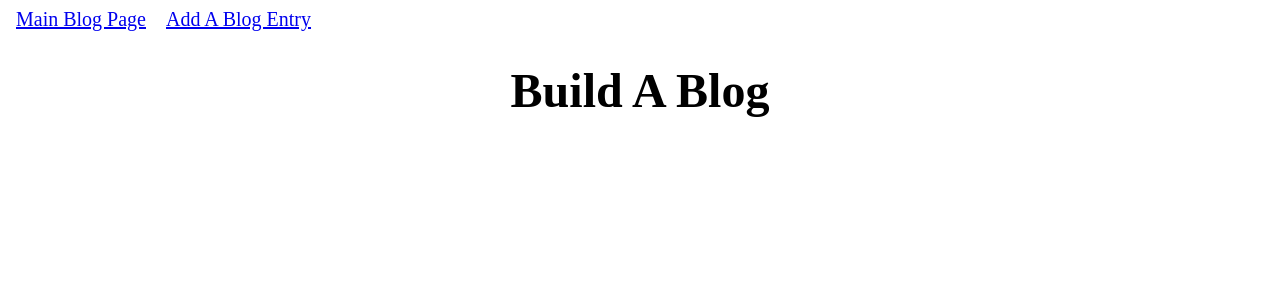
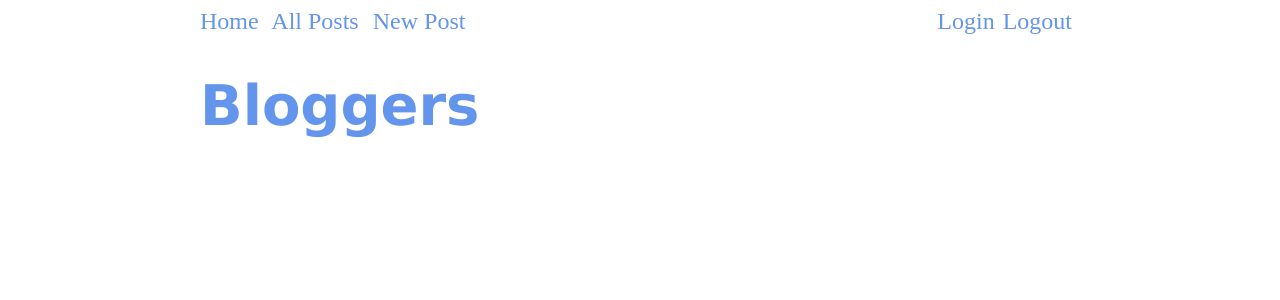
Before and after one commit to iinewmanii/blogz, a Flask app: page / in a window 1280 px wide. Shown: the top 300 px of the page. Run offline with Flask 2, Linux system fonts and the light colour scheme; data that the repository does not hold is empty; parts of the project's set-up code (start-up, migrations or seed data) failed here and were passed over.

Commit message:
Almost done!

```diff
--- a/main.py
+++ b/main.py
@@ -1,89 +1,189 @@
 import cgi
 from flask import Flask, redirect, request, session, flash, render_template, url_for, escape
 from flask_sqlalchemy import SQLAlchemy
+from sqlalchemy import desc
 
 app = Flask(__name__)
 app.config['DEBUG'] = True      # displays runtime errors in the browser
-app.config['SQLALCHEMY_DATABASE_URI'] = 'mysql+pymysql://build-a-blog:Newman13@localhost:8889/build-a-blog'
+app.config['SQLALCHEMY_DATABASE_URI'] = 'mysql+pymysql://blogz:Newman13@localhost:8889/blogz'
 app.config['SQLALCHEMY_ECHO'] = True
 
 db = SQLAlchemy(app)
 
-website = "Build A Blog"
+website = 'Blogz'
 
-# class User(db.Model):
-#     id = db.Column(db.Integer, primary_key=True)
-#     username = db.Column(db.String(20))
-#     password = db.Column(db.String(20))
+class User(db.Model):
+    id = db.Column(db.Integer, primary_key=True)
+    username = db.Column(db.String(20), unique=True)
+    password = db.Column(db.String(20))
+    blogs = db.relationship('Blog', backref='owner')
 
-#     def __init__(self, username, password):
-#         self.username = username
-#         self.password = password
-
-#     def __repr__(self):
-#         return '<User %r>' % self.username
+    def __init__(self, username, password):
+        self.username = username
+        self.password = password
 
 class Blog(db.Model):
     id = db.Column(db.Integer, primary_key=True)
     title = db.Column(db.String(120))
     body = db.Column(db.String(1000))
+    owner_id = db.Column(db.Integer, db.ForeignKey('user.id'))
 
-    def __init__(self, title, body):
+    def __init__(self, title, body, owner_id):
         self.title = title
         self.body = body
+        self.owner = owner_id
 
-posts = db.session.query(Blog).count()
-title = db.session.query(Blog.title).all()
-body = db.session.query(Blog.body).all()
+@app.before_request
+def require_login():
+    allowed_routes = ['login', 'signup', 'blog' , 'index']
+    if request.endpoint not in allowed_routes and 'username' not in session:
+        return redirect('/login')
 
-def get_blog_list():
-    return db.session.query(Blog).all()
+@app.route('/', methods=['POST', 'GET'])
+def index():
+    users = User.query.all()
+    return render_template('index.html', heading='Bloggers', users=users)
 
-@app.route("/blog", methods=['POST', 'GET'])
-def blog_page():
-    if request.method == 'GET':
-        id = request.args.get('id')
-        blog = db.session.query(Blog).filter_by(id=id).first()
-        return render_template('blogpage.html', title=blog.title, body=blog.body)
+@app.route('/login', methods=['POST', 'GET'])
+def login():
+    username = ''
+    password = ''
+
+    if request.method == 'POST':
+        username = request.form['username']
+        password = request.form['password']
+        existing_user = User.query.filter_by(username=username).first()
+
+        if not existing_user:
+            flash('User does not exist. Please sign up for an account.')
+            return redirect('/signup')
+
+        if existing_user and existing_user.password == password:
+            session['username'] = username
+            return redirect('/newpost')
+
+        else:
+            flash('Invalid password')
+            return render_template('login.html', heading='Login')
+
+    return render_template('login.html', heading='Login')
+
+@app.route('/signup', methods=['POST', 'GET'])
+def signup():
+    username = ''
+    password = ''
+    verify = ''
+
+    if request.method == 'POST':
+        username = request.form['username']
+        password = request.form['password']
+        verify = request.form['verify']
+
+        if not username:
+            flash('Please enter a username.')
+            return render_template('signup.html', heading='Signup')
+
+        elif len(username) < 3:
+            flash('Invalid username. Username must be at least 3 characters.')
+            return render_template('signup.html', heading='Signup')
+
+        elif not password:
+            flash("Please enter a password")
+            return render_template("signup.html", heading='Signup')
+
+        elif len(password) < 3:
+            flash("Invalid password. Must be at least 3 characters.")
+            return render_template("signup.html", heading='Signup')
+
+        elif not verify:
+            flash("Please verify your password")
+            return render_template("signup.html", heading='Signup')
+
+        elif verify != password:
+            flash("Passwords do not match.")
+            return render_template("signup.html", heading='Signup')
+
+        existing_user = User.query.filter_by(username=username).first()
+
+        if not existing_user:
+            new_user = User(username, password)
+            db.session.add(new_user)
+            db.session.commit()
+            session['username'] = username
+            return redirect('/newpost')
+
+        else:
+            flash ("Username already exists. Please choose a different username.")
+            return redirect("/signup")
+
+    return render_template('signup.html', heading='Signup')
+
+@app.route('/logout')
+def logout():
+    del session['username']
+    return redirect('/blog')
+
+@app.route('/blog', methods=['POST', 'GET'])
+def blog():
+    blogs = Blog.query.order_by(desc('id')).all()
+    users = User.query.all()
+    title = 'title'
+    body = 'body'
+
+    if 'id' in request.args:
+        blog_id = request.args.get('id')
+        for blog in blogs:
+            if int(blog_id) == blog.id:
+                title = blog.title
+                body = blog.body
+                owner_id = blog.owner_id
+                owner = User.query.filter_by(id=owner_id).first()
+                username = owner.username
+                return render_template('blogpost.html', title=title, body=body, username=username, owner_id=owner_id)
+
+    elif 'user' in request.args:
+        user_id = request.args.get('user')
+        user = User.query.filter_by(id=user_id).first()
+        blogs = user.blogs
+        return render_template('singleuser.html', user=user, blogs=blogs)
 
     else:
-        return render_template('blogpage.html')
+        return render_template('blog.html', heading='Blogz', users=users, blogs=blogs)
 
-@app.route("/newpost", methods=['POST', 'GET'])
+@app.route('/newpost', methods=['POST', 'GET'])
 def new_post():
+    title = 'title'
+    body = 'body'
+    owner = User.query.filter_by(username=session['username']).first()
+
+    if request.method == 'GET':
+        return render_template("newpost.html", heading="New Blog Entry")
+
     if request.method == 'POST':
-        blog_title = request.form['title']
-        blog_body = request.form['body']
+        title = request.form['title']
+        body = request.form['body']
 
-        if (not blog_title) or (blog_title.strip() == ""):
-            if blog_body is not None:
-                session['body'] = blog_body
-                print(session['body'])
-            flash("Please give your blog post a title.")
-            return render_template("newpost.html", body=session['body'])
+        if not title and not body:
+            flash("Please enter a title for your blog")
+            flash("Please enter a body for your blog")
+            return render_template("newpost.html", heading="New Blog Entry")
+        elif not title:
+            flash("Please enter a title for your blog")
+            return render_template("newpost.html", heading="New Blog Entry", body=body)
+        elif not body:
+            flash("Please enter content for your blog")
+            return render_template("newpost.html", heading="New Blog Entry", title=title)
+        else:
+            new_post = Blog(title, body, owner)
+            db.session.add(new_post)
+            db.session.commit()
+            blogs = Blog.query.all()
+            post = blogs[-1]
+            return redirect(url_for('blog', id=post.id))
 
-        if (not blog_body) or (blog_body.strip() == ""):
-            if blog_title is not None:
-                session['title'] = blog_title
-                print(session['title'])
-            flash("Your blog post is empty. Please add content.")
-            return render_template('newpost.html', title=session['title'])
+    return render_template("newpost.html", heading="New Blog Entry", title=title)
 
-        post = Blog(blog_title, blog_body)
-        db.session.add(post)
-        db.session.commit()
-        url = '/blog?id=' + str(post.id)
-        return redirect(url)
+app.secret_key = 'secret'
 
-    else:
-        return render_template('newpost.html')
-
-@app.route("/", methods=['POST', 'GET'])
-def index():
-    return render_template('blog.html', website=website,
-                           title=title, body=body, posts=posts, blog=get_blog_list())
-
-app.secret_key = "secret"
-
-if __name__=="__main__":
+if __name__=='__main__':
     app.run()
--- a/templates/base.html
+++ b/templates/base.html
@@ -1,25 +1,82 @@
 <!doctype html>
-<html>
+<html style="margin-left:15%; margin-right:15%;">
+
 <head>
     <title>{{website}}</title>
     <style type="text/css">
-            .error{
+        .error {
             color: red;
         }
+
         h1 {
-                text-align: center;
-                font-size: 48px;
+            color: cornflowerblue;
+            text-align: start;
+            font-family: Verdana, Geneva, Tahoma, sans-serif;
+            font-size: 56px;
+        }
+
+        a {
+            color: cornflowerblue;
+            text-decoration: none;
+        }
+
+        a:hover {
+            color: aqua;
+        }
+
+        .topnav {
+            display: block;
+            font-size: 24px;
+        }
+
+        .topnav a {
+            color: cornflowerblue;
+            margin-right: 8px;
+        }
+
+        .topnav a:hover {
+            color: aqua;
+        }
+
+        form {
+            display: table;
+            width: 60%;
+        }
+
+        label {
+            display: table-cell;
+            font-size: 24px;
+            margin-right: 4px;
+        }
+
+        input {
+            display: table-cell;
         }
     </style>
 </head>
+
 <body>
-    <div>
-        <a style="font-size:20px; margin-left:8px; margin-right:8px;" href="/">Main Blog Page</a>
-        <a style="font-size:20px; margin-left:8px; margin-right:8px;" href="/newpost">Add A Blog Entry</a>
+    <div class="topnav">
+        <a href="/">Home</a>
+        <a href="/blog">All Posts</a>
+        <a href="/newpost">New Post</a>
+        <a href="/logout" style="float:right;">Logout</a>
+        <a href="/login" style="float:right;">Login</a>
     </div>
+
+    <h1>{{heading}}</h1>
 
     {% block content %}
     {% endblock %}
 
+    {% with messages = get_flashed_messages() %}
+    <ul>
+        {% for message in messages %}
+        <li class="error">{{message}}</li>
+        {% endfor %}
+    </ul>
+    {% endwith %}
+
 </body>
+
 </html>
--- a/templates/blog.html
+++ b/templates/blog.html
@@ -1,16 +1,16 @@
 {% extends "base.html" %}
 
 {% block content %}
-<h1>Build A Blog</h1>
 
 {% if posts == 0: %}
     <p style="text-align:center; font-size:20px;">No Blog Entries Yet.</p>
 {% else %}
     <ul>
-        {% for post in blog: %}
+        {% for blog in blogs: %}
             <li>
-                <h2><a href="/blog?id={{post.id}}">{{post.title}}</a></h2>
-                <p>{{post.body}}</p>
+                <h2><a href="/blog?id={{blog.id}}">{{blog.title}}</a></h2>
+                <p>{{blog.body}}</p>
+                <span>written by <a href="/blog?user={{blog.owner_id}}">{{blog.owner.username}}</a></span>
             </li>
         {% endfor %}
     </ul>
--- a/templates/blogpage.html
+++ b/templates/blogpost.html
@@ -3,4 +3,5 @@
 {% block content %}
     <h1>{{title}}</h1>
     <p>{{body}}</p>
+    <span>written by <a href="/blog?user={{owner_id}}">{{ username }}</a></span>
 {% endblock %}
--- /dev/null
+++ b/templates/index.html
@@ -0,0 +1,11 @@
+{% extends "base.html" %}
+
+{% block content %}
+
+<ul>
+    {% for user in users: %}
+    <li><a href="/blog?user={{user.id}}">{{user.username}}</a></li>
+    {% endfor %}
+</ul>
+
+{% endblock %}
```
Also changed, not shown: templates/login.html (added, +23 -0 lines), templates/newpost.html (+3 -16 lines), templates/signup.html (added, +22 -0 lines), templates/singleUser.html (added, +13 -0 lines). Lines whose indentation alone changed are shown as unchanged.
